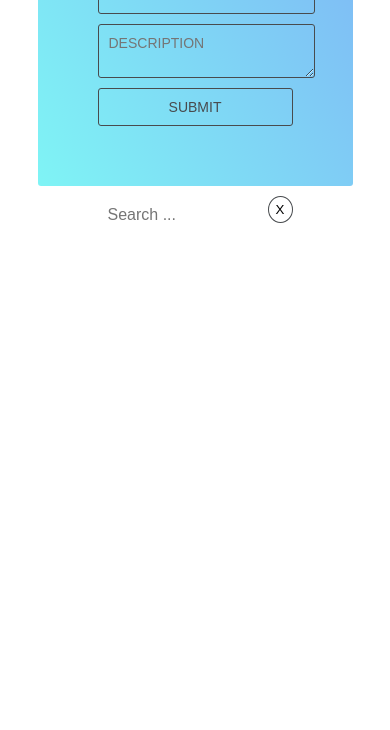
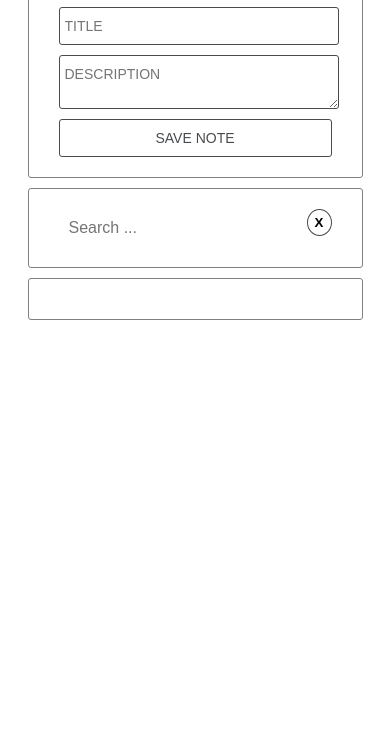
Before and after one commit to punyas25/JavascriptNotesApp, a plain HTML site: page index.html in a window 390 px wide. Shown: the part 114-844 px from the top of the page. Drawn offline with nearby package versions, Linux system fonts and the light colour scheme.

Commit message:
Responsive css changes. Code cleanup

```diff
--- a/index.css
+++ b/index.css
@@ -2,19 +2,15 @@
     margin: 30px auto;
     font-family: Arial, Helvetica, sans-serif;
 }
-
 .wrapper {
     width: 50vw;
-    margin: 0 auto;
-    /* border: 1px solid grey; */
-}
-
-.input-container {
-    background: linear-gradient(60deg, #7FF4F5, #7FB9F5);
-    padding: 60px;
+    margin: 10px auto;
+    border: 1px solid grey;
     border-radius: 3px;
 }
-
+.input-container {
+    padding: 30px 60px;
+}
 .title, .description {
     display: block;
     width: 100%;
@@ -28,7 +24,6 @@
     outline: none;
     font-size: 14px;
 }
-
 .submit-btn, .save-edit-btn {
     width: 100%;
     padding: 10px;
@@ -39,17 +34,18 @@
     color: #484B4E;
     font-size: 14px;
 }
-
-
+.custom-btn:hover {
+    background-color: #9b9ea3;
+    color: #ffffff;
+    border-color: #9b9ea3;
+}
 .save-edit-btn {
     margin-top: 10px;
     display: none;
 }
-
 .search-container, .list-container {
-    margin: 10px auto;
+    padding: 20px 60px;
 }
-
 .search {
     font-family: Arial, Helvetica, sans-serif;
     background-color: transparent;
@@ -60,28 +56,25 @@
     width: 70%;
     display: inline;
 }
-
 .clear-btn {
     float: right;
     border: 1px solid #484B4E;
     background-color: transparent;
     border-radius: 50%;
-    padding: 5px  7px;
+    padding: 5px 7px;
+    font-weight: bold;
 }
-
 .item-wrapper {
     border: 1px solid #484B4E;
     border-radius: 3px;
     margin-bottom: 10px;
     padding: 10px;
 }
-
 .item-title {
     font-family: Arial, Helvetica, sans-serif;
     font-size: 16px;
     margin: 5px;
 }
-
 .item-description {
     font-family: Arial, Helvetica, sans-serif;
     font-size: 14px;
@@ -90,9 +83,7 @@
     padding: 3px;
     overflow: hidden;
 }
-
 .edit-btn, .delete-btn {
-    /* width: 100%; */
     padding: 5px;
     border-radius: 3px;
     border: 1px solid #484B4E;
@@ -102,7 +93,18 @@
     font-size: 12px;
     margin-top: 10px;
 }
-
 .edit-btn {
     margin-right: 10px;
 }
+@media only screen and (max-width: 600px) {
+    .container {
+        margin: 20px auto;
+    }
+    .wrapper {
+        width: 70vw;
+        padding: 20px 30px;
+    }
+    .title, .description {
+        padding: 10px 0px 10px 5px;
+    }
+}
--- a/index.html
+++ b/index.html
@@ -9,16 +9,17 @@
 <body>
   <div class='container'>
     <div class='input-container wrapper'>
+        <h1 >Notes Application</h1>
         <form class='note-form' id='note-form' >
             <input type='text' id='title' class='title' placeholder='TITLE'>
             <textarea id='description' class='description' placeholder='DESCRIPTION'></textarea>
-            <input type='submit' class='submit-btn' onclick='saveNote();'>
-            <input type='button' class='save-edit-btn' onclick='saveEditedNote(this);' value='Save Edit'>
+            <input type='submit' class='submit-btn custom-btn' onclick='saveNote();' value='Save Note'>
+            <input type='button' class='save-edit-btn custom-btn' onclick='saveEditedNote(this);' value='Save Edit'>
         </form>
     </div>
     <div class='search-container wrapper'>
         <input type='text' class='search' name='search' placeholder='Search ...' onkeypress='searchNote(event)'>
-        <input type='button' class='clear-btn' onclick='clearSearchText()' value='X'>
+        <input type='button' class='clear-btn custom-btn' onclick='clearSearchText()' value='X'>
     </div>
     <div class='list-container wrapper'>
     </div>
--- a/index.js
+++ b/index.js
@@ -1,5 +1,4 @@
 let notes = JSON.parse(localStorage.getItem('notes')) || [];
-let count = (notes) ? notes.length : 0;
 
 displayNote = (note, i) => {
     var noteElement = [
@@ -10,7 +9,7 @@ displayNote = (note, i) => {
         note.title,
         '</p><p class="item-description">',
         note.description,
-        '</p><input type="button" class="edit-btn" value="Edit" onclick="editNote(this);"><input type="button" class="delete-btn" value="Delete" onclick="deleteNote(this);"></div>'
+        '</p><input type="button" class="edit-btn custom-btn" value="Edit" onclick="editNote(this);"><input type="button" class="delete-btn custom-btn" value="Delete" onclick="deleteNote(this);"></div>'
       ];
     return $(noteElement.join(''));
 }
@@ -60,6 +59,7 @@ editNote = (element) => {
     $('.description').html(selectedNote.description);
     $('.note-form').attr('noteid', noteid);
     $('.save-edit-btn').show();
+    $('.submit-btn').hide();
 }
 
 deleteNote = (element) => {
@@ -99,8 +99,6 @@ searchNote = (event) => {
         });
         $('.list-container').html('');
         $('.list-container').append(newList);
-
-        console.log(notesMatch);
     }
 }
 
```
